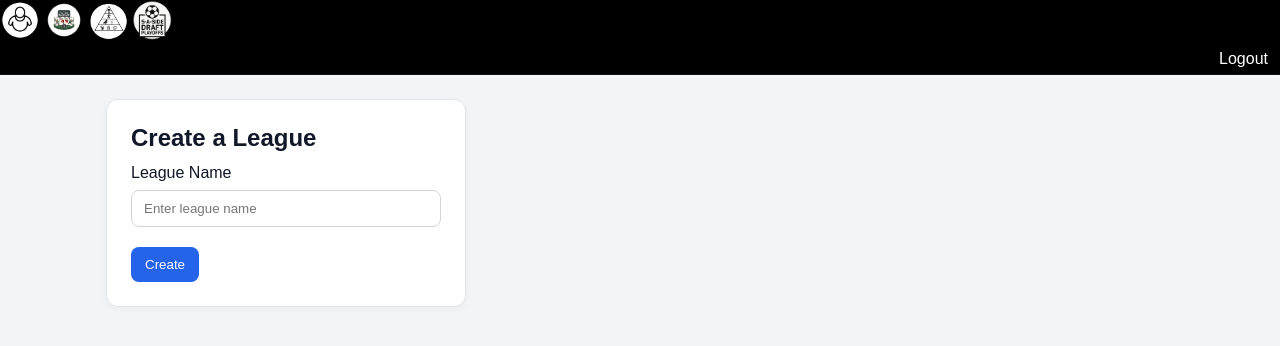
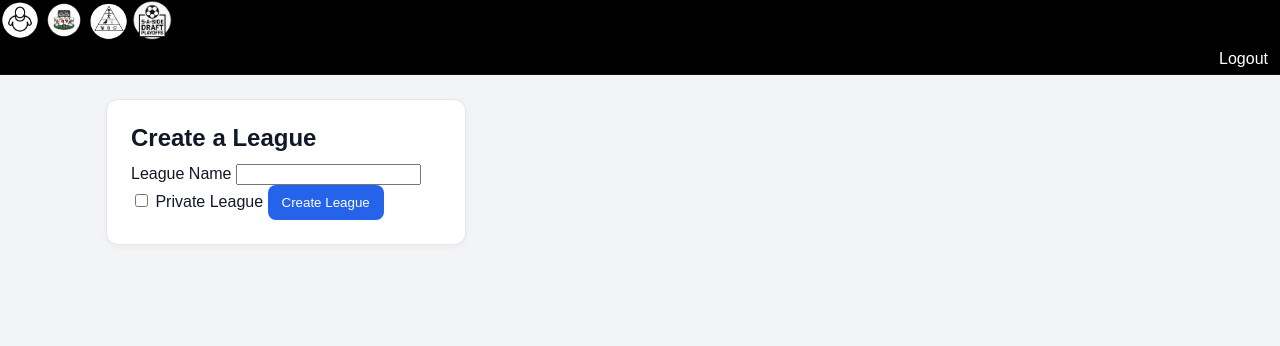
Before and after one commit to goenghisghan/fbj-game, a Flask app: page /fbj/create_league in a window 1280 px wide. Shown: the top 346 px of the page. Run offline with Flask 3, Linux system fonts and the light colour scheme; a user stored in the database is signed in; some libraries are stand-ins or nearby versions; some web fonts are replaced.

Commit message:
Update create_league.html

```diff
--- a/templates/create_league.html
+++ b/templates/create_league.html
@@ -3,10 +3,27 @@
 <div class="card auth-card">
   <h2>Create a League</h2>
   <form method="POST">
-    <label for="name">League Name</label>
-    <input type="text" id="name" name="name" class="input" placeholder="Enter league name" required>
+  <label>League Name
+    <input type="text" name="name" required>
+  </label>
 
-    <button type="submit" class="btn" style="margin-top:12px">Create</button>
-  </form>
-</div>
+  <label>
+    <input type="checkbox" name="is_private" value="1" onchange="togglePassword(this)">
+    Private League
+  </label>
+
+  <div id="passwordField" style="display:none;">
+    <label>Password
+      <input type="password" name="password">
+    </label>
+  </div>
+
+  <button type="submit" class="btn">Create League</button>
+</form>
+
+<script>
+function togglePassword(checkbox) {
+  document.getElementById("passwordField").style.display = checkbox.checked ? "block" : "none";
+}
+</script>
 {% endblock %}
```
